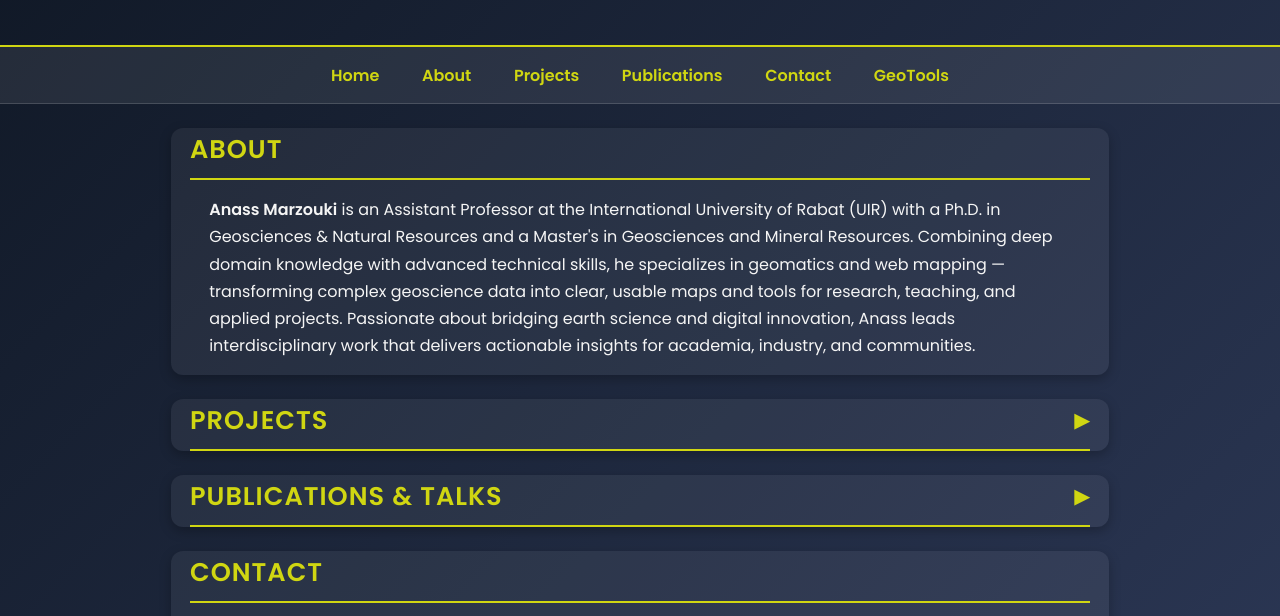
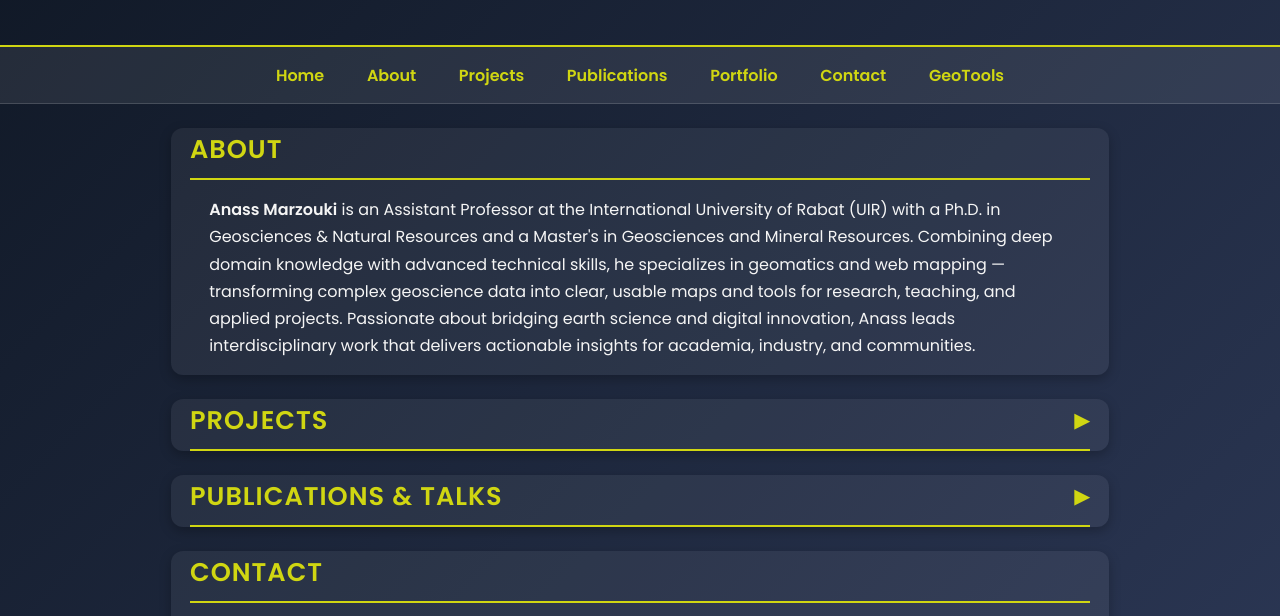
Before and after one commit to AnassMarzouki/anassmarzouki.github.io, a plain HTML site: page index.html in a window 1280 px wide. Shown: the part 164-780 px from the top of the page. Drawn offline with Linux system fonts and the light colour scheme.

Commit message:
Update index.html

```diff
--- a/index.html
+++ b/index.html
@@ -223,6 +223,7 @@
   <a href="https://anassmarzouki.github.io/about">About</a>
   <a href="https://anassmarzouki.github.io/projects">Projects</a>
   <a href="https://anassmarzouki.github.io/publications">Publications</a>
+  <a href="https://anassmarzouki.github.io/portfolio">Portfolio</a>
   <a href="#contact">Contact</a>
   <a href="https://anassmarzouki.github.io/geotools.html">GeoTools</a>
 </nav>
```
